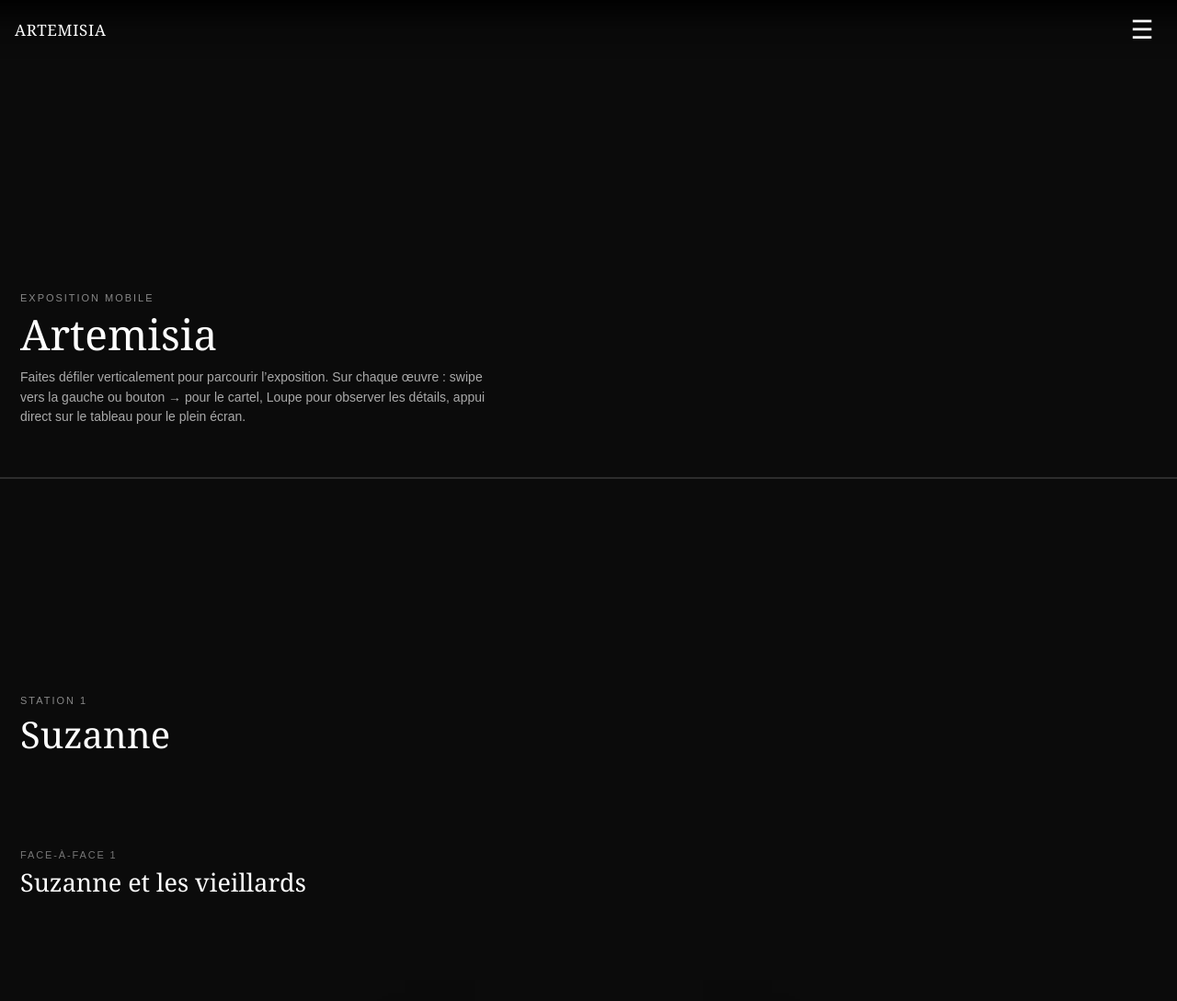
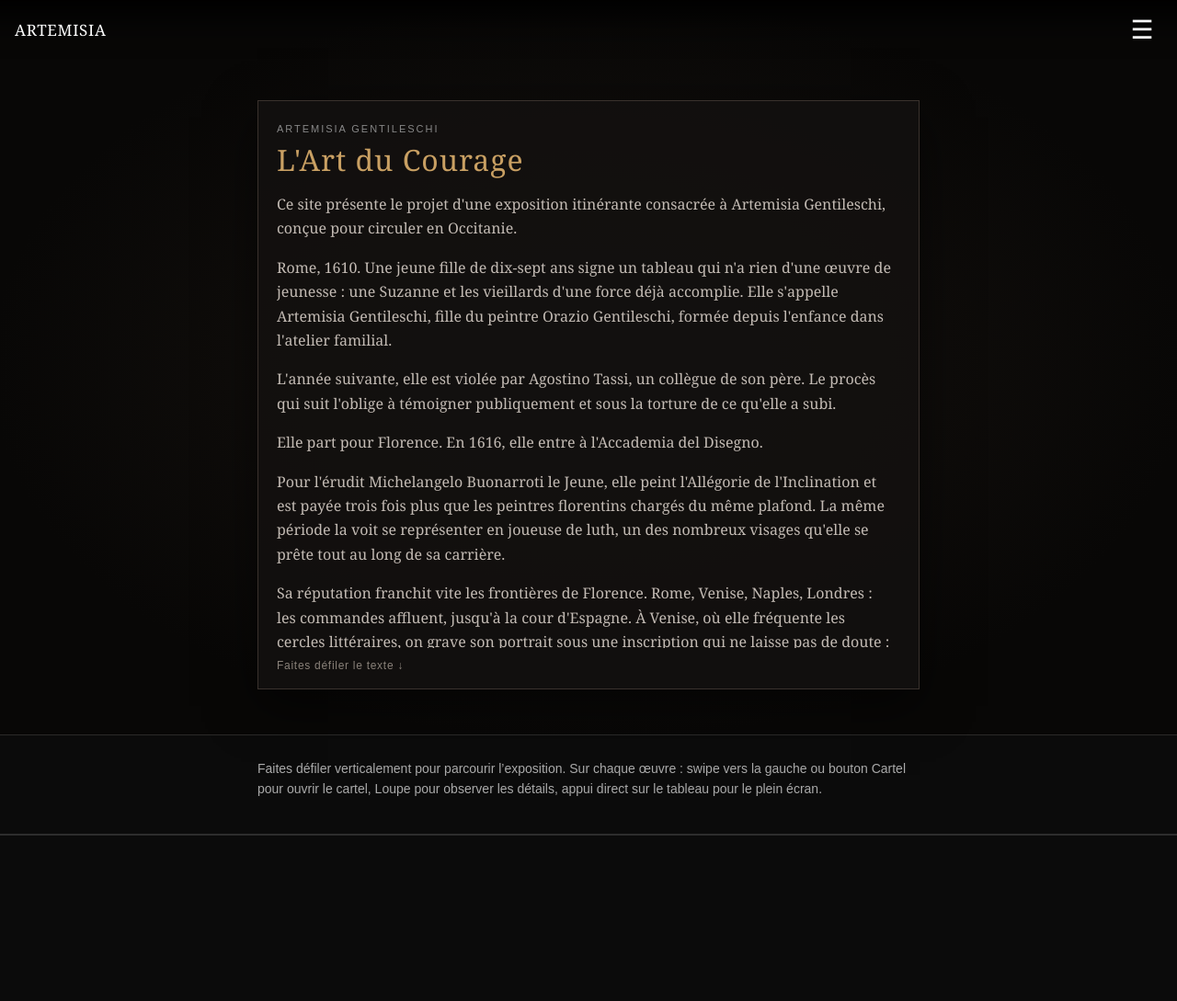
Before and after one commit to Franckmastel/Artemisia-Gentileschi, a plain HTML site: page mobile/index.html in a window 1280 px wide. Shown: the top 1089 px of the page at 92% size. Drawn offline with Linux system fonts and the light colour scheme.

Commit message:
Add files via upload

```diff
--- a/mobile/index.html
+++ b/mobile/index.html
@@ -97,6 +97,64 @@ header{position:fixed;inset:0 0 auto 0;z-index:40;height:64px;padding:env(safe-a
   font:12px Arial,sans-serif;
   color:#777;
 }
+
+.index-intro-mobile{
+  min-height:100svh;
+  padding:96px 18px 36px;
+  display:flex;
+  align-items:center;
+  justify-content:center;
+  border-bottom:1px solid var(--line);
+  background:radial-gradient(ellipse at center,#171310 0%,#080706 72%);
+}
+.index-intro-inner{
+  width:min(92vw,720px);
+  background:rgba(18,16,15,.96);
+  border:1px solid #3a322d;
+  padding:24px 20px 18px;
+  box-shadow:0 18px 50px rgba(0,0,0,.55);
+}
+.index-intro-inner h1{
+  margin:0 0 18px;
+  color:#c9a063;
+  font:400 32px/1.1 Georgia,serif;
+  letter-spacing:.03em;
+}
+.index-intro-scroll{
+  max-height:62svh;
+  overflow-y:auto;
+  -webkit-overflow-scrolling:touch;
+  overscroll-behavior:contain;
+  padding-right:8px;
+  scrollbar-width:thin;
+}
+.index-intro-scroll p{
+  margin:0 0 16px;
+  color:#c3bbb4;
+  font:16px/1.65 Georgia,serif;
+  text-align:left;
+}
+.index-intro-hint{
+  margin-top:12px;
+  color:#8a827a;
+  font-size:12px;
+  letter-spacing:.06em;
+}
+
+.mobile-usage-note{
+  padding:26px 20px 38px;
+  border-bottom:1px solid var(--line);
+}
+.mobile-usage-note-inner{
+  width:min(92vw,720px);
+  margin:0 auto;
+}
+.mobile-usage-note p{
+  margin:0;
+  color:#aaa;
+  font-size:14px;
+  line-height:1.55;
+}
 </style>
 </head>
 <body>
@@ -105,17 +163,33 @@ header{position:fixed;inset:0 0 auto 0;z-index:40;height:64px;padding:env(safe-a
 <button aria-label="Fermer" class="menuClose" id="menuClose">×</button>
 <h2>Exposition</h2>
 <p class="menu-sub">Accès direct aux Stations</p>
-<a class="station-link" data-close-menu="" href="#station-1">Station 1<span>Suzanne</span></a>
+<a class="station-link" data-close-menu="" href="#introduction">Introduction<span>L'Art du Courage</span></a><a class="station-link" data-close-menu="" href="#station-1">Station 1<span>Suzanne</span></a>
 <a class="station-link" data-close-menu="" href="#station-2">Station 2<span>Joueuses de luth</span></a>
 <a class="station-link" data-close-menu="" href="#station-3">Station 3<span>Profil / Judith</span></a>
 <a class="station-link" data-close-menu="" href="#station-4">Station 4<span>Madeleine / Lucrèce</span></a>
 <a class="station-link" data-close-menu="" href="#station-5">Station 5<span>Esther</span></a>
 </nav>
-<main>
-<section class="expo-intro" id="top">
-<div class="kicker">Exposition mobile</div>
-<h1>Artemisia</h1>
-<p>Faites défiler verticalement pour parcourir l’exposition. Sur chaque œuvre : swipe vers la gauche ou bouton → pour le cartel, Loupe pour observer les détails, appui direct sur le tableau pour le plein écran.</p>
+<main><section class="index-intro-mobile" id="introduction">
+<div class="index-intro-inner">
+<div class="kicker">Artemisia Gentileschi</div>
+<h1>L'Art du Courage</h1>
+<div class="index-intro-scroll">
+<p>Ce site présente le projet d'une exposition itinérante consacrée à Artemisia Gentileschi, conçue pour circuler en Occitanie.</p>
+<p>Rome, 1610. Une jeune fille de dix-sept ans signe un tableau qui n'a rien d'une œuvre de jeunesse : une Suzanne et les vieillards d'une force déjà accomplie. Elle s'appelle Artemisia Gentileschi, fille du peintre Orazio Gentileschi, formée depuis l'enfance dans l'atelier familial.</p>
+<p>L'année suivante, elle est violée par Agostino Tassi, un collègue de son père. Le procès qui suit l'oblige à témoigner publiquement et sous la torture de ce qu'elle a subi.</p>
+<p>Elle part pour Florence. En 1616, elle entre à l'Accademia del Disegno.</p>
+<p>Pour l'érudit Michelangelo Buonarroti le Jeune, elle peint l'Allégorie de l'Inclination et est payée trois fois plus que les peintres florentins chargés du même plafond. La même période la voit se représenter en joueuse de luth, un des nombreux visages qu'elle se prête tout au long de sa carrière.</p>
+<p>Sa réputation franchit vite les frontières de Florence. Rome, Venise, Naples, Londres : les commandes affluent, jusqu'à la cour d'Espagne. À Venise, où elle fréquente les cercles littéraires, on grave son portrait sous une inscription qui ne laisse pas de doute : « un miracle dans la peinture ». C'est là qu'elle peint sa Lucrèce, dans une manière plus vénitienne qui marque un tournant de son style. À Naples, elle dirige son propre atelier, elle emploie d'autres peintres pour répondre à la demande, jusqu'à des commandes pour la cathédrale de Pouzzoles et la cour d'Espagne.</p>
+<p>Le parcours de cette exposition suit ce déploiement. Trois Judith, à Naples, à Florence, à Détroit, montrent une même scène retravaillée sur toute une carrière. Suzanne résiste aux vieillards. Esther affronte Assuérus. Trois Marie-Madeleine se succèdent. Une Vénus, une Naissance de saint Jean-Baptiste, et pour finir un dernier autoportrait, en allégorie de la Peinture elle-même : la dernière image qu'Artemisia laisse d'elle est celle d'une femme qui peint.</p>
+<p>Elle meurt à Naples vers 1656. Son œuvre sombre dans l'oubli pendant deux siècles, avant d'être redécouverte et de devenir, aujourd'hui, l'une des plus célèbres peintures du baroque.</p>
+<p>Douze stations, plongées dans l'obscurité, dont les œuvres principales sont projetées à leur échelle d'origine, sans les contraintes de prêt, de transport ou de conservation d'une toile originale. Ce que vous découvrez ici en reprend la logique : une station après l'autre, l'enchaînement complet des douze œuvres. Le parcours numérique vous permet d'en évaluer le propos et la cohérence, sans remplacer ce que vous vivrez en salle.</p>
+</div>
+<div class="index-intro-hint">Faites défiler le texte ↓</div>
+</div>
+</section><section class="mobile-usage-note">
+<div class="mobile-usage-note-inner">
+<p>Faites défiler verticalement pour parcourir l’exposition. Sur chaque œuvre : swipe vers la gauche ou bouton Cartel pour ouvrir le cartel, Loupe pour observer les détails, appui direct sur le tableau pour le plein écran.</p>
+</div>
 </section>
 <section class="station-intro" id="station-1">
 <div class="kicker">Station 1</div>
```
